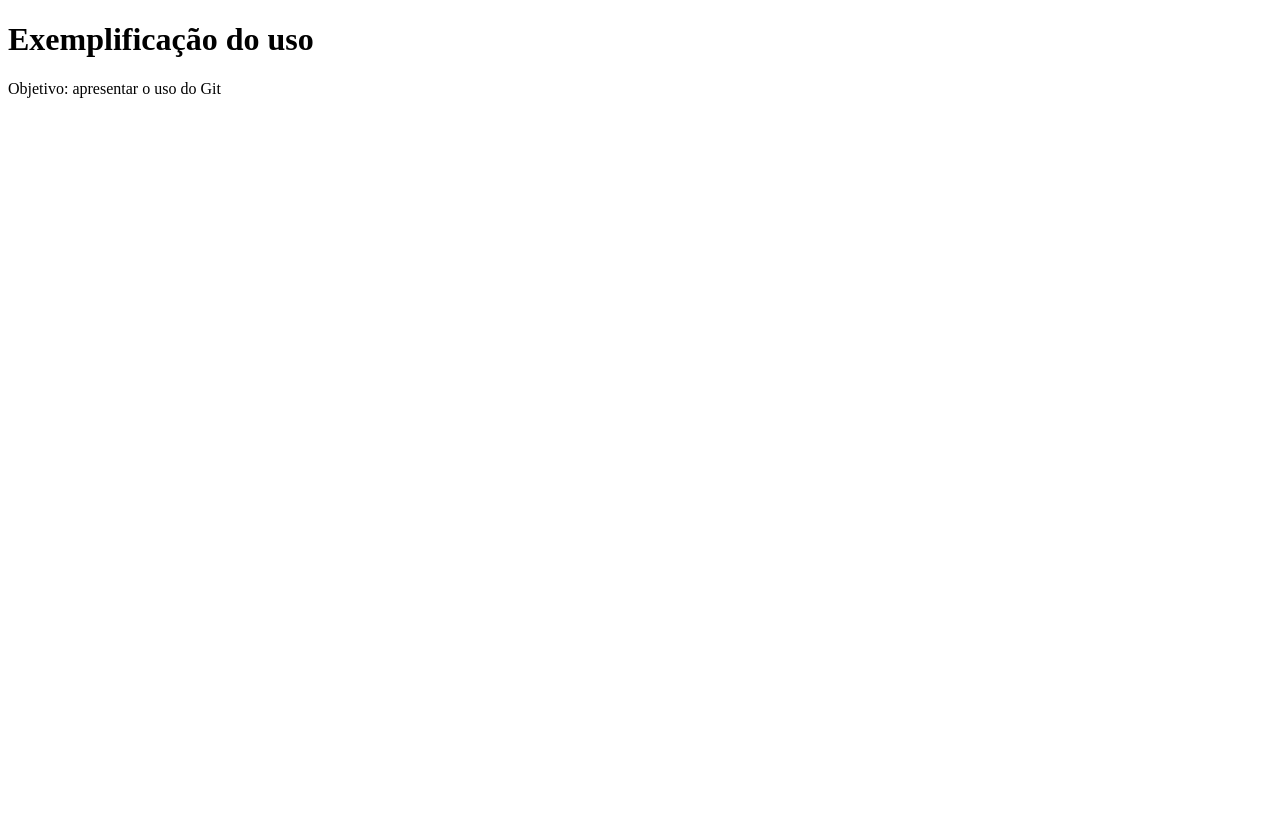
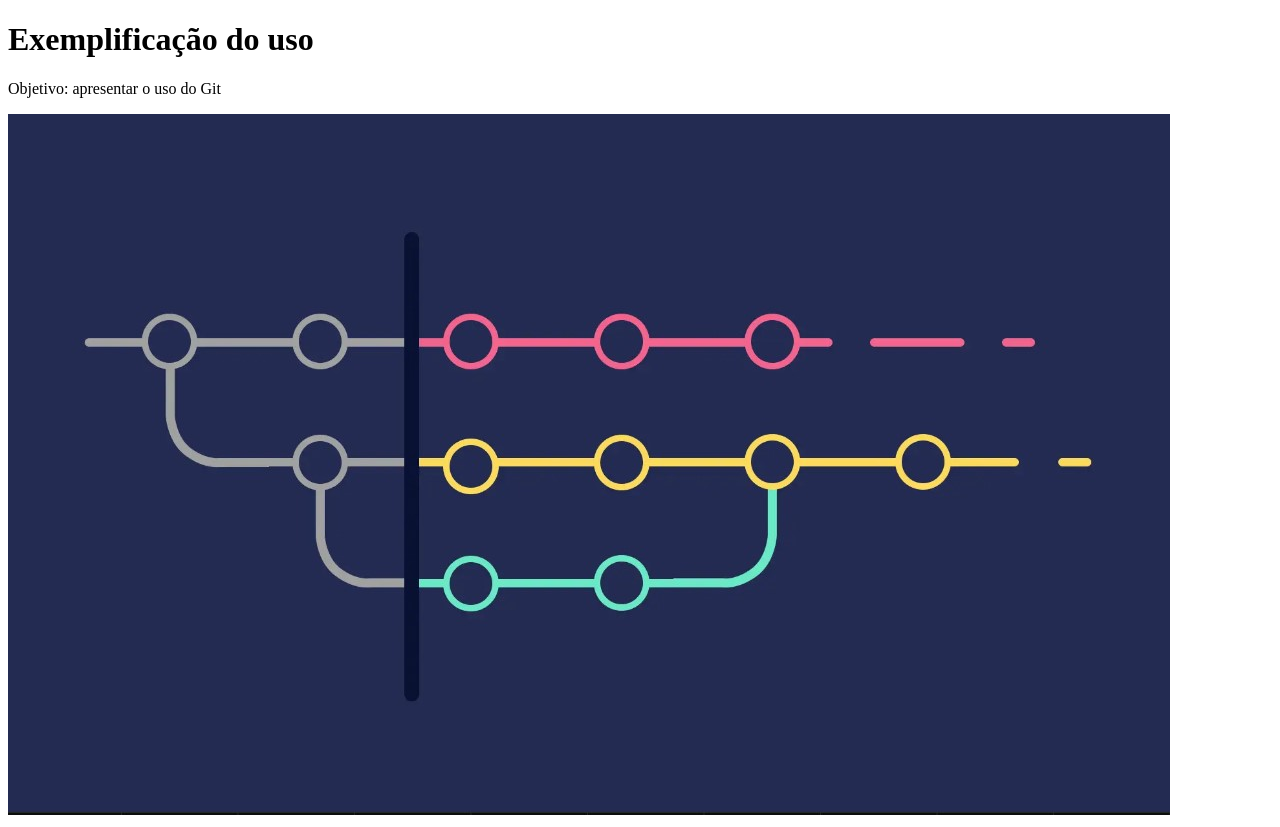
Before and after one commit to mescandiel/descomplicagit, a plain HTML site: page index.html in a window 1280 px wide. Before the commit the page ends 800 px from the top, so only its background shows below. Drawn offline with Linux system fonts and the light colour scheme.

Commit message:
commit com a imagem

```diff
--- a/index.html
+++ b/index.html
@@ -8,5 +8,6 @@
 <body>
     <h1>Exemplificação do uso</h1>
     <p>Objetivo: apresentar o uso do Git</p>
+    <img src="imagens/gitphoto.jpg" alt="git reference">
 </body>
 </html>
```
Also changed, not shown: imagens/gitphoto.jpg (added).
